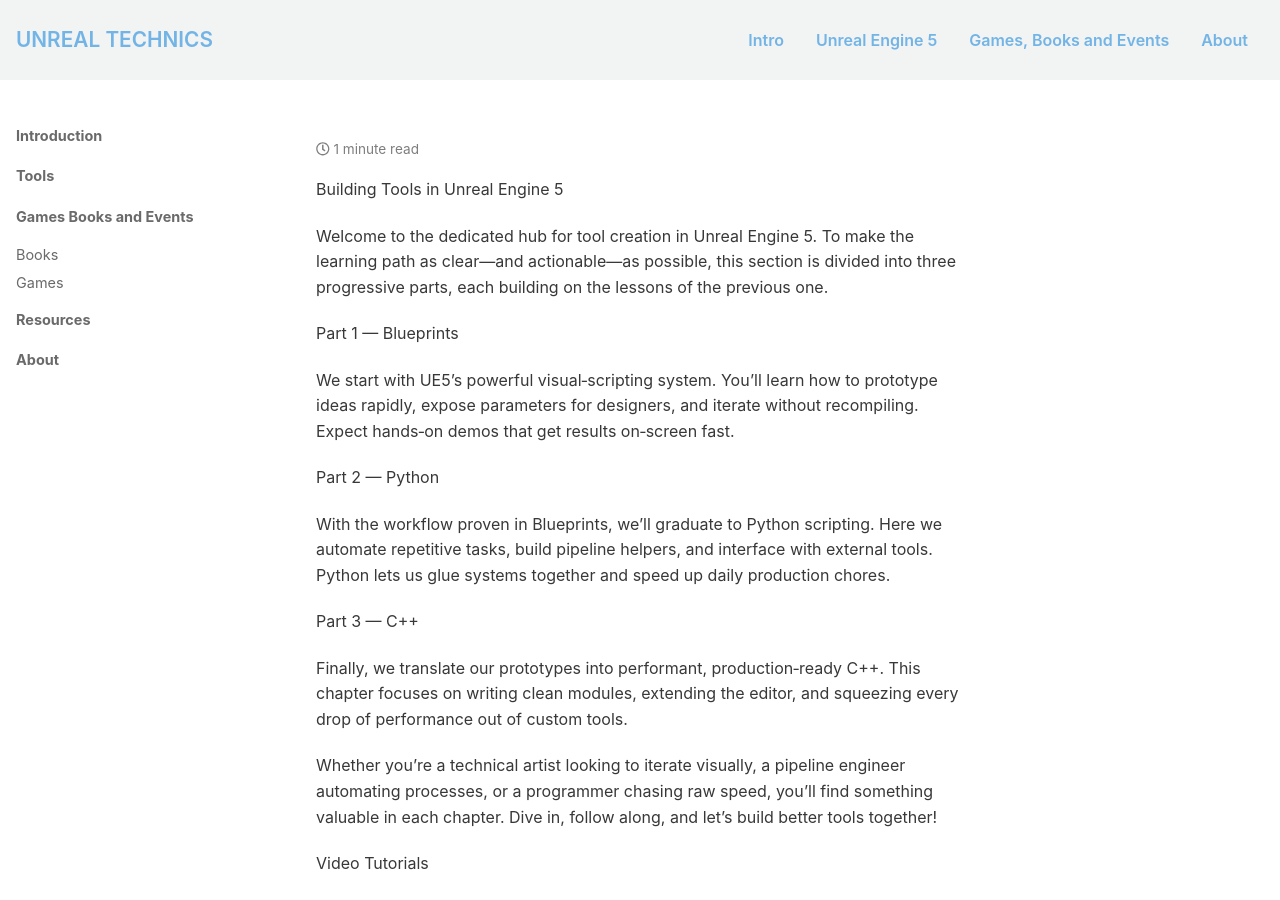
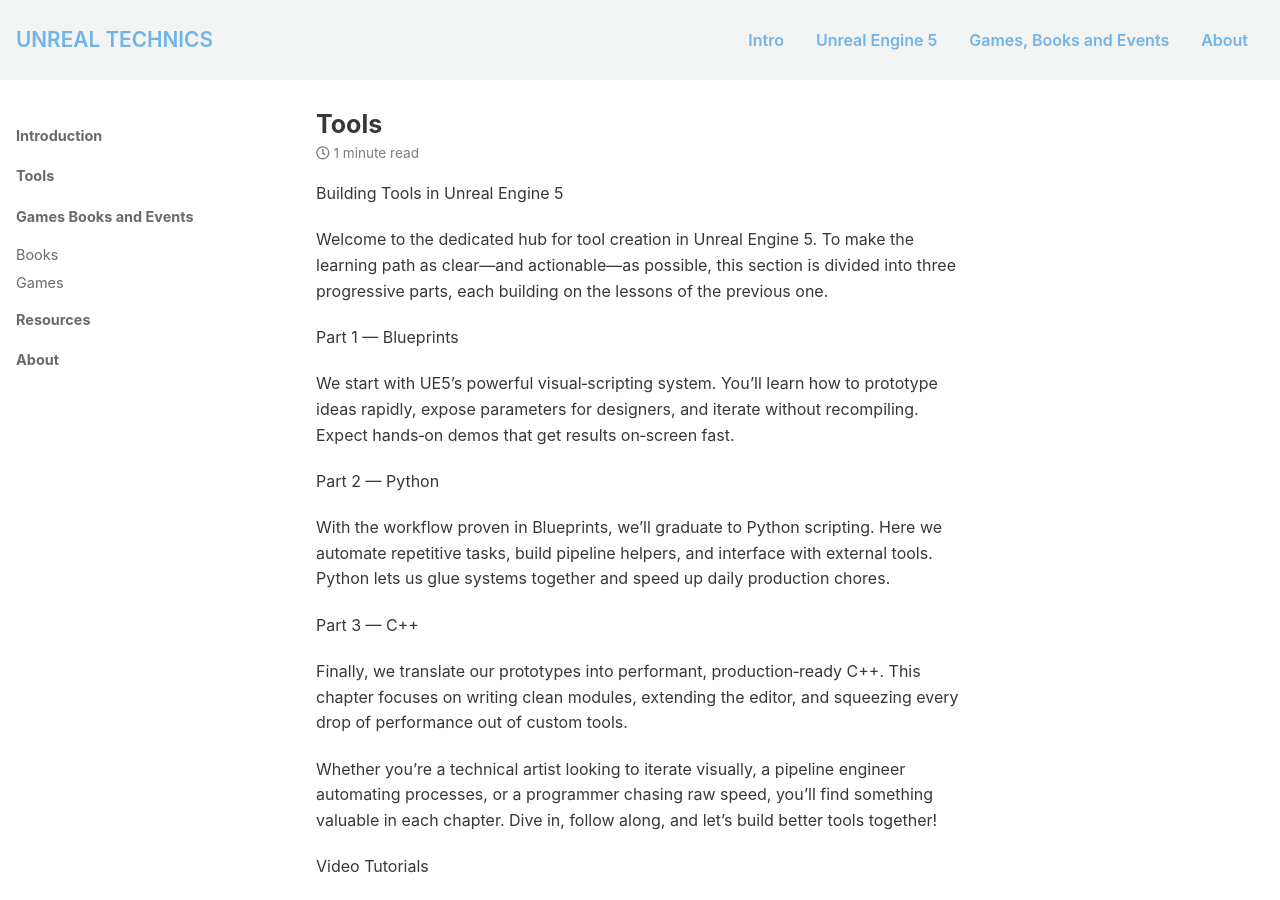
Before and after one commit to AdamKomarowski/unrealtechart, a Jekyll site: the page built from book/Tools/Tools.md, in a window 1280 px wide and 900 px high. Built offline with Jekyll 4.4.1, drawn with Linux system fonts in a browser that asks for light colours; nearby versions of some CDN libraries; our own code applies the rules of GitHub Pages for plain Markdown files.

Commit message:
Update Tools.md

```diff
--- a/book/Tools/Tools.md
+++ b/book/Tools/Tools.md
@@ -1,3 +1,9 @@
+---
+title: "Tools"
+excerpt: ""
+permalink: "book/tools/"
+---
+
 Building Tools in Unreal Engine 5
 
 Welcome to the dedicated hub for tool creation in Unreal Engine 5. To make the learning path as clear—and actionable—as possible, this section is divided into three progressive parts, each building on the lessons of the previous one.
```
